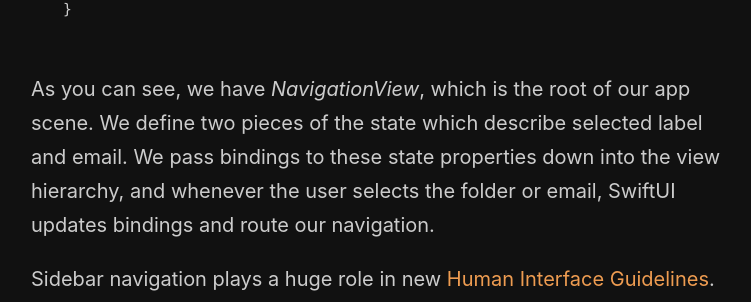
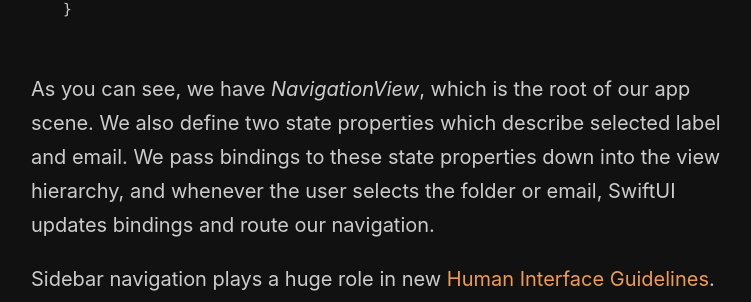
Before and after one commit to mecid/mecid.github.io, a Jekyll site: the page built from _posts/2020-07-21-sidebar-navigation-in-swiftui.md, in a window 1280 px wide and 900 px high, scrolled down 4228 px. Shown: the part 183-485 px from the top of the window, without its empty margins (259-1010 px from the left). Built offline with Jekyll 4.4.1, drawn with Linux system fonts in a browser that asks for light colours.

Commit message:
Update 2020-07-21-sidebar-navigation-in-swiftui.md

````diff
--- a/_posts/2020-07-21-sidebar-navigation-in-swiftui.md
+++ b/_posts/2020-07-21-sidebar-navigation-in-swiftui.md
@@ -142,6 +142,6 @@ struct TestProjectApp: App {
 }
 ```
 
-As you can see, we have *NavigationView*, which is the root of our app scene. We define two pieces of the state which describe selected label and email. We pass bindings to these state properties down into the view hierarchy, and whenever the user selects the folder or email, SwiftUI updates bindings and route our navigation.
+As you can see, we have *NavigationView*, which is the root of our app scene. We also define two state properties which describe selected label and email. We pass bindings to these state properties down into the view hierarchy, and whenever the user selects the folder or email, SwiftUI updates bindings and route our navigation.
 
 Sidebar navigation plays a huge role in new [Human Interface Guidelines](https://developer.apple.com/design/human-interface-guidelines/ios/bars/sidebars/). It is effortless to implement in SwiftUI using *NavigationView*. I hope you enjoy the post. Feel free to follow me on [Twitter](https://twitter.com/mecid) and ask your questions related to this article. Thanks for reading, and see you next week!
````
